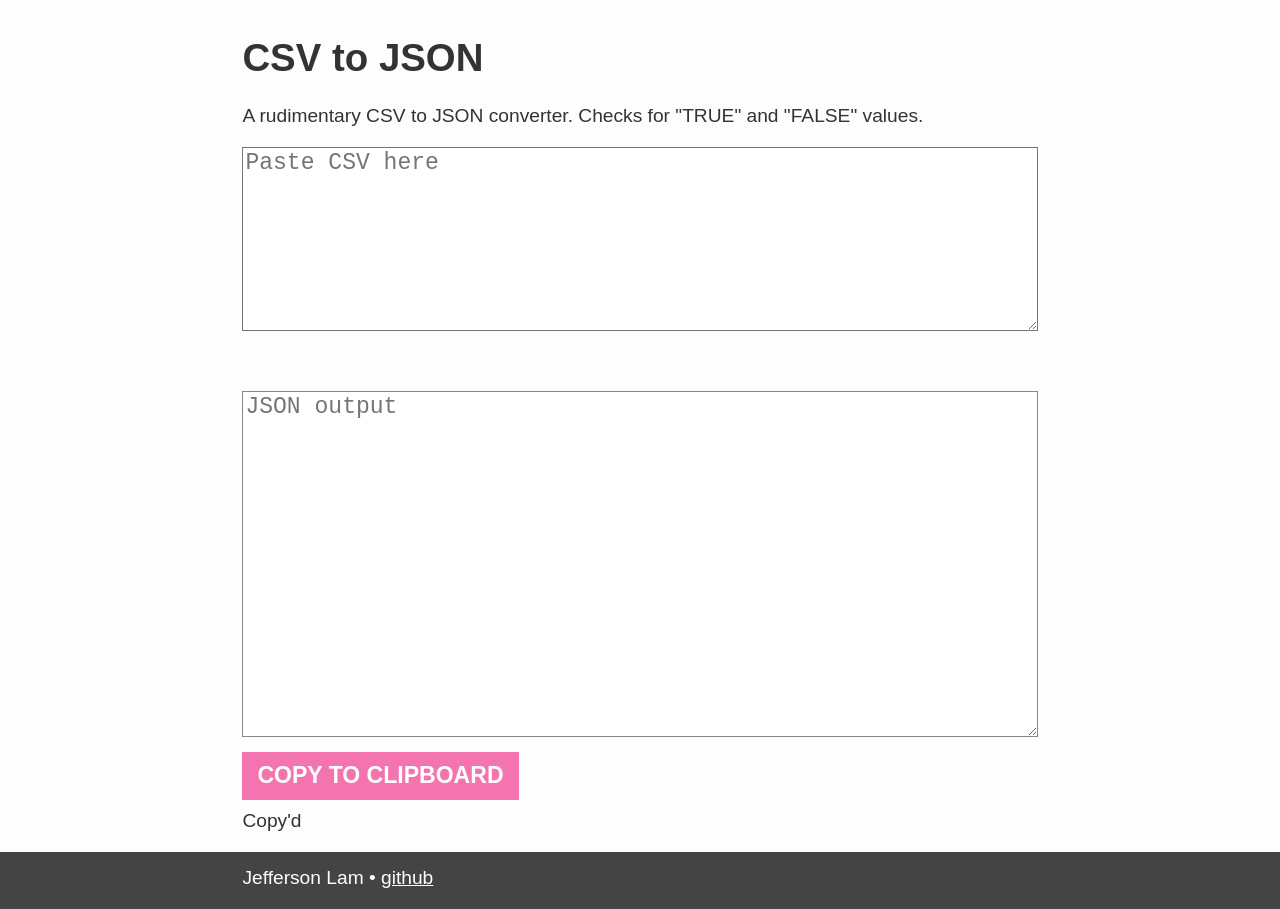
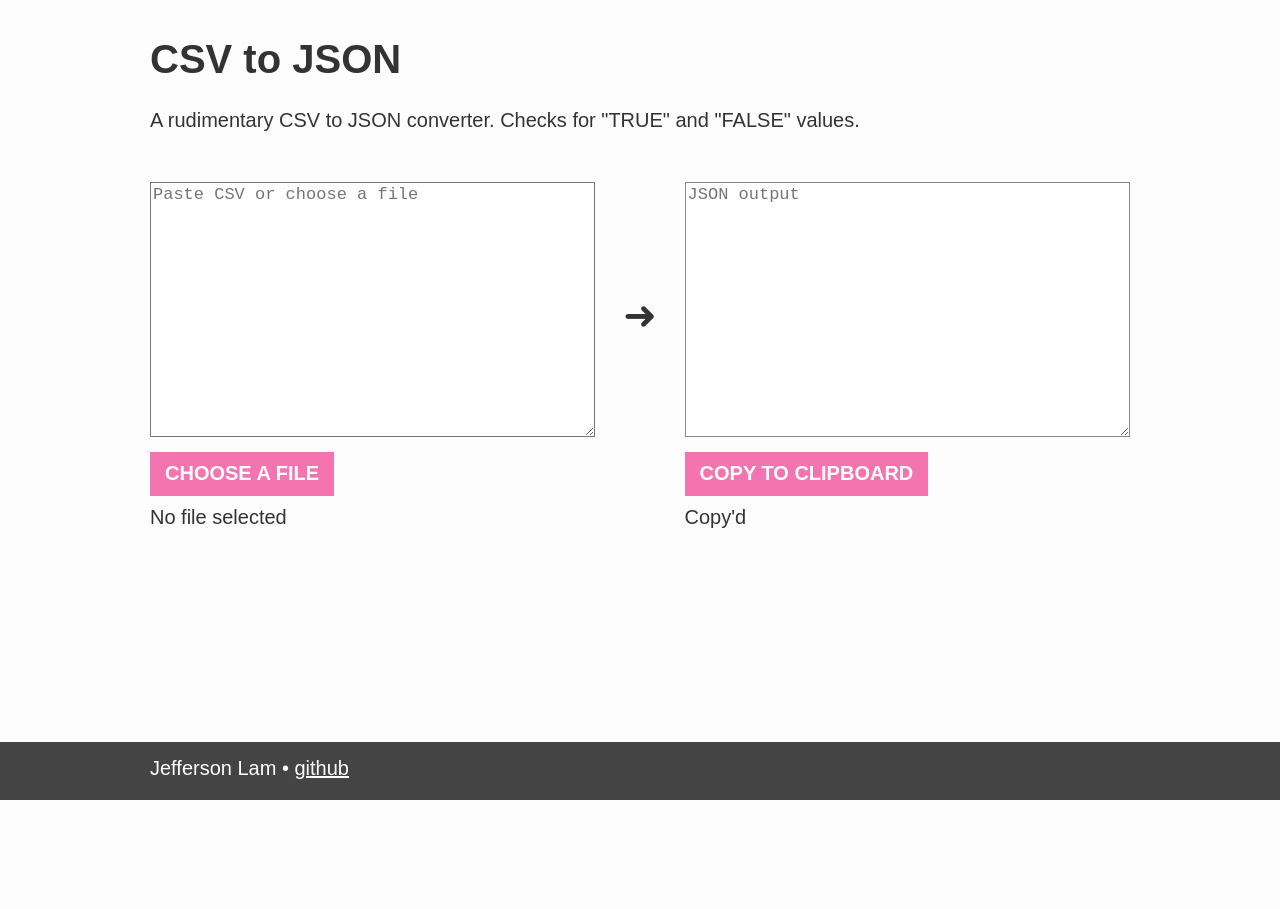
Before and after one commit to jeffersonlam/csvtojson, a plain HTML site: page index.html in a window 1280 px wide. Both pictures are taken after a click on the button "COPY TO CLIPBOARD". After the commit the page ends 800 px from the top, so only its background shows below. Drawn offline with Linux system fonts and the light colour scheme.

Commit message:
Add file input; change layout to two columns

```diff
--- a/index.html
+++ b/index.html
@@ -12,16 +12,25 @@
     <div class="content">
       <h1>CSV to JSON</h1>
       <p>A rudimentary CSV to JSON converter. Checks for "TRUE" and "FALSE" values.</p>
+      <div class="row">
+        <div class="column">
           <form name="csvform">
-        <textarea placeholder="Paste CSV here" name="csvinput" cols="30" rows="10"></textarea>
+            <textarea class="csvinput" placeholder="Paste CSV or choose a file" name="csvinput"></textarea>
+            <input name="fileinput" type="file" id="file">
+            <label for="file" class="btn">Choose a file</label>
+            <div class="filename">No file selected</div>
           </form>
-      <div class="status">
-        <div class="status-text"></div>
         </div>
+        <div class="column status">
+          <div class="status-text">➜</div>
+        </div>
+        <div class="column">
           <textarea placeholder="JSON output" class="output"></textarea>
-      <button class="copy">Copy to clipboard</button>
+          <button class="copy btn">Copy to clipboard</button>
           <div class="copy-status">
             <div class="copy-status-text"></div>
+          </div>
+        </div>
       </div>
     </div>
   </div>
--- a/index.js
+++ b/index.js
@@ -1,36 +1,77 @@
 {
+  const canUploadFile =
+    window.File && window.FileReader && window.FileList && window.Blob;
   const csvInput = document.csvform.csvinput;
+  const fileInput = document.csvform.fileinput;
+  const fileName = document.querySelector('.filename');
   const jsonOutput = document.querySelector('.output');
-  const copy = document.querySelector('.copy');
+  const copyBtn = document.querySelector('.copy');
   let jsonStatus = document.querySelector('.status-text');
   let copyStatus = document.querySelector('.copy-status-text');
   let debounce = null;
 
-  csvInput.addEventListener('keyup', function(e) {
+  if (!canUploadFile) {
+    fileInput.style.display = 'none';
+  }
+
+  function handleCsvInput() {
     clearTimeout(debounce);
     debounce = setTimeout(() => {
       const json = csvToJson(this.value);
       displayJson(json);
-      jsonStatus = updateStatus(jsonStatus, 'JSON\'d');
+      jsonStatus = updateStatus(jsonStatus, "➜");
     }, 100);
-  });
+  }
 
-  copy.addEventListener('click', function(e) {
+  function handleFileInput() {
+    const file = this.files[0];
+    fileInput.value = "";
+    fileName.textContent = file.name;
+    if (file) {
+      if (file.name.slice(-3) != 'csv') {
+        fileName.textContent = "Please select a csv file";
+        return;
+      }
+      const fileReader = new FileReader();
+
+      fileReader.onload = e => {
+        console.log(e);
+        csvInput.value = e.target.result;
+        csvInput.dispatchEvent(new Event('onchange'));
+      };
+
+      fileReader.onerror = e => {
+        console.error('Failed to read file', e);
+        jsonStatus = updateStatus(jsonStatus, "Failed to read file");
+      };
+
+      fileReader.readAsText(file);
+    } else {
+      console.error('Failed to read file');
+      jsonStatus = updateStatus(jsonStatus, "Failed to read file");
+    }
+  }
+
+  csvInput.addEventListener('keyup', handleCsvInput);
+  csvInput.addEventListener('onchange', handleCsvInput);
+  fileInput.addEventListener('change', handleFileInput);
+  fileInput.addEventListener('onselect', handleFileInput);
+
+  copyBtn.addEventListener('click', function(e) {
     jsonOutput.select();
     document.execCommand('copy');
     this.focus();
 
-    copyStatus = updateStatus(copyStatus, 'Copy\'d');
+    copyStatus = updateStatus(copyStatus, "Copy'd");
   });
 
   function updateStatus(element, text) {
     const newStatus = element.cloneNode();
-    newStatus.className = "status-text pop";
+    element.classList.remove('pop');
+    const className = element.className;
+    newStatus.className = `${className} pop`;
     newStatus.textContent = text;
     element.parentNode.replaceChild(newStatus, element);
-    setTimeout(() => {
-      newStatus.classList.add('fade-out');
-    }, 3000);
     return newStatus;
   }
 
--- a/styles.css
+++ b/styles.css
@@ -9,7 +9,7 @@ html {
 
 body {
   font-family: sans-serif;
-  font-size: 1.2em;
+  font-size: 1.25em;
   margin: 0;
   height: 100%;
   display: flex;
@@ -21,65 +21,94 @@ body {
 .content {
   max-width: 1000px;
   margin: 0 auto;
-  padding: 10px 8% 20px;
+  padding: 10px 10px 20px;
 }
 
 .container {
   flex: 1 0 auto;
 }
 
+.row {
+  margin-top: 50px;
+  display: flex;
+}
+
+.column {
+  flex: 5;
+}
+
+form {
+  position: relative;
+}
+
+input[type='file'] {
+  width: 0.1px;
+  height: 0.1px;
+  opacity: 0;
+  overflow: hidden;
+  position: absolute;
+  z-index: -1;
+}
+
+input[type='file'] + label {
+  display: inline-block;
+  background-color: #f374ae;
+  border-bottom: 1px solid #f374ae;
+  color: white;
+  font-size: 1em;
+  font-weight: 600;
+  text-transform: uppercase;
+  padding: 10px 15px;
+  margin-top: 10px;
+}
+
+input[type='file'] + label:hover {
+  cursor: pointer;
+}
+
+input[type='file'] + label:active {
+  border-bottom: 0;
+  margin-top: 11px;
+}
+
+.filename {
+  margin-top: 10px;
+}
+
 textarea {
+  font-size: 0.85em;
   width: 100%;
-  height: 8em;
+  height: 15em;
   font-family: 'Courier New', Courier, monospace;
   background-color: #fff;
 }
 
-textarea, button {
-  font-size: 1.2em;
-}
-
 .status {
-  margin-top: 25px;
-  height: 20px;
+  display: flex;
+  align-items: center;
+  justify-content: center;
+  padding-bottom: 80px;
+  flex: 1;
 }
 
 .status-text {
+  font-size: 2em;
+  transform-origin: left;
   opacity: 1;
-  transition: opacity .3s linear;
+  transition: opacity 0.3s linear;
 }
 
 .output {
-  font-size: 1.2em;
-  margin-top: 10px;
   border: 1px solid #888;
   overflow: auto;
-  height: 15em;
-  min-height: 100px;
-}
-
-button {
-  margin-top: 10px;
-  background-color: #F374AE;
-  padding: 10px 15px;
-  border: 0;
-  text-transform: uppercase;
-  color: #fff;
-  font-weight: 700;
-  border-bottom: 1px solid #F374AE;
-}
-
-button:hover {
-  cursor: pointer;
-}
-
-button:active {
-  margin-top: 11px;
-  border-bottom: 0;
 }
 
 .copy-status {
   margin-top: 10px;
+}
+
+.copy-status-text {
+  transform-origin: left;
 }
 
 footer {
@@ -94,20 +123,41 @@ footer a {
 }
 
 .pop {
-  animation: pop .3s;
-  transform-origin: left;
+  animation: pop 0.5s;
 }
 
 @keyframes pop {
-  0%, 100% {
+  0%,
+  100% {
     transform: none;
   }
 
   50% {
-    transform: scale(1.07);
+    transform: scale3d(1.1, 1.1, 1.1);
   }
 }
 
 .fade-out {
   opacity: 0;
 }
+
+.btn {
+  font-size: 1em;
+  margin-top: 10px;
+  background-color: #f374ae;
+  padding: 10px 15px;
+  border: 0;
+  text-transform: uppercase;
+  color: #fff;
+  font-weight: 700;
+  border-bottom: 1px solid #f374ae;
+}
+
+.btn:hover {
+  cursor: pointer;
+}
+
+.btn:active {
+  margin-top: 11px;
+  border-bottom: 0;
+}
```
Lines whose indentation alone changed are shown as unchanged.
